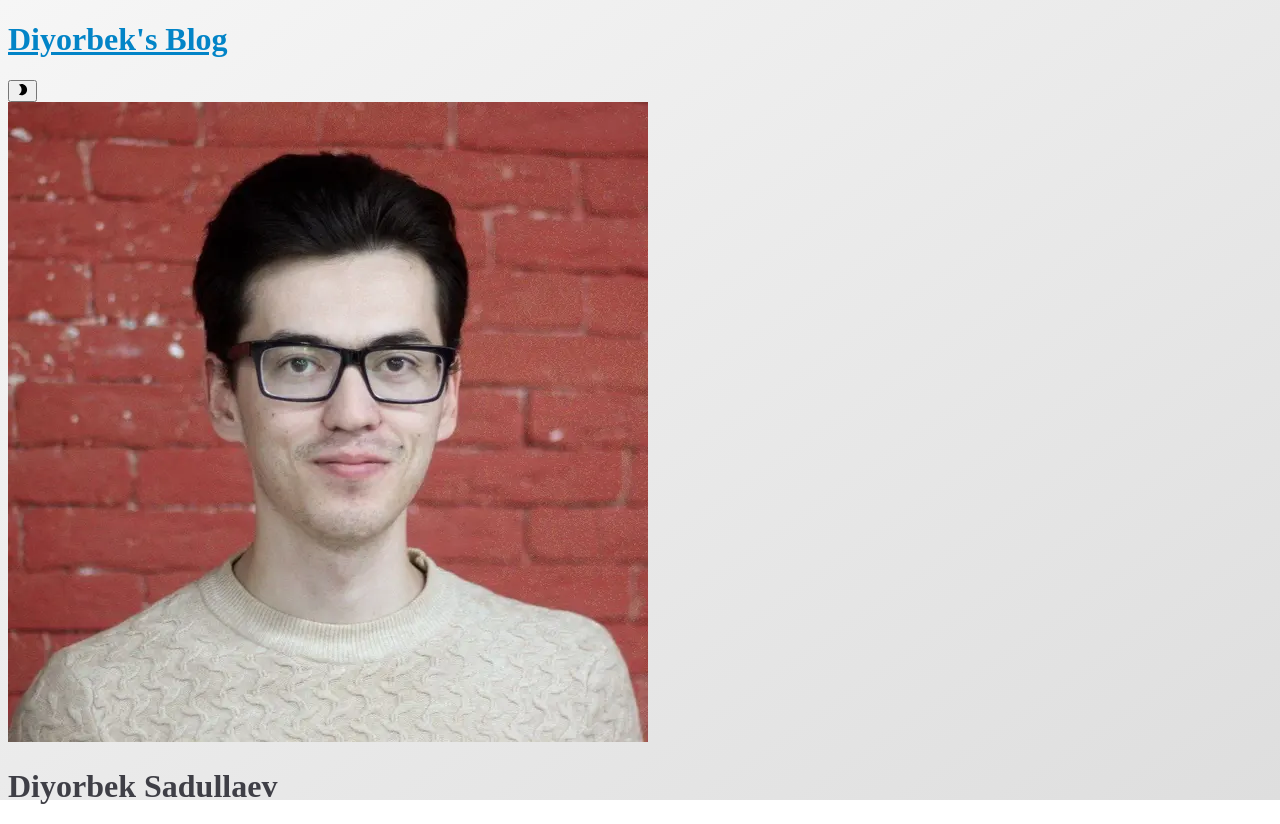
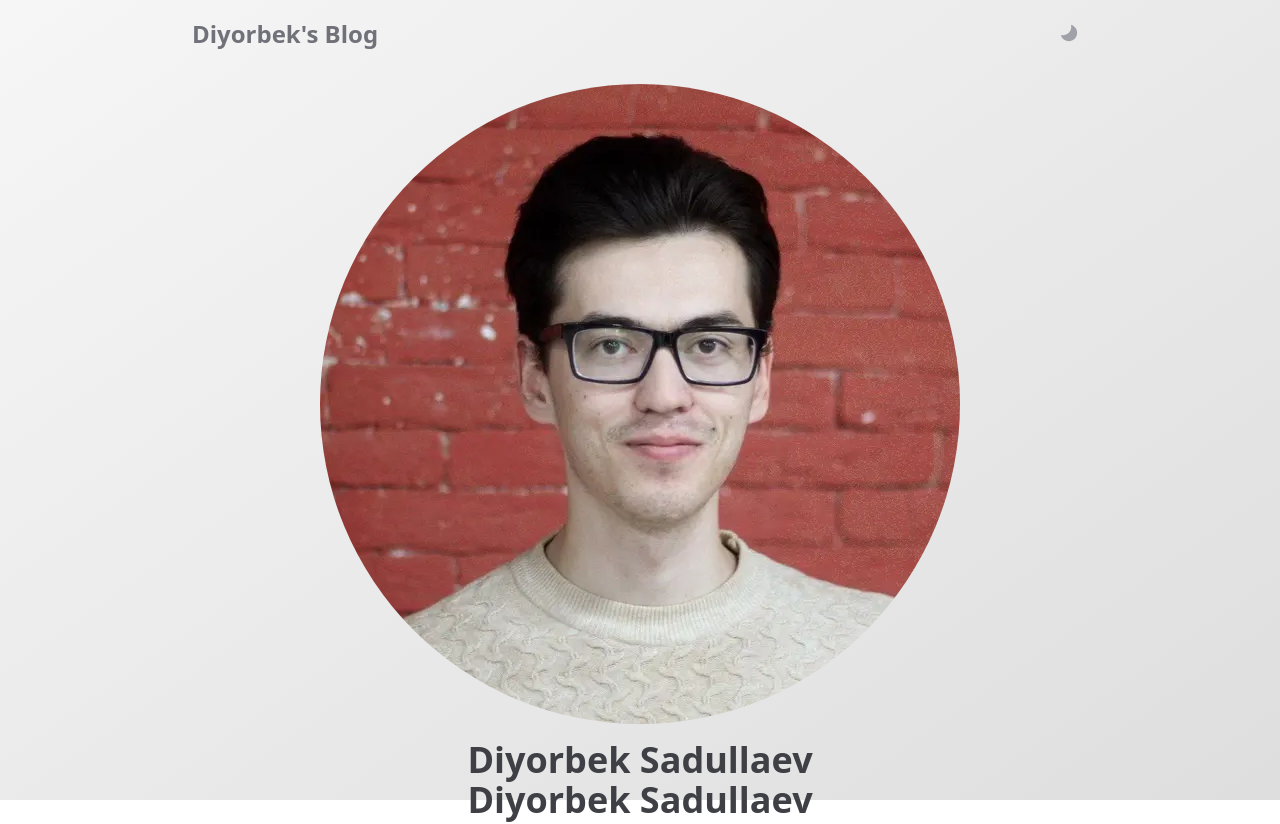
Before and after one commit to diyorbek/diyorbek.blog, a Next.js app: page / in a window 1280 px wide. Shown: the top 824 px of the page. Built offline with nearby package versions, Linux system fonts and the light colour scheme.

Commit message:
restructure css

```diff
--- a/pages/_app.tsx
+++ b/pages/_app.tsx
@@ -1,4 +1,4 @@
-import 'tailwindcss/tailwind.css';
+import '../styles/tailwind.css';
 import '../styles/globals.css';
 
 function MyApp({ Component, pageProps }: any) {
--- /dev/null
+++ b/styles/tailwind.css
@@ -0,0 +1,3 @@
+@import 'tailwindcss/base';
+@import 'tailwindcss/components';
+@import 'tailwindcss/utilities';
```
